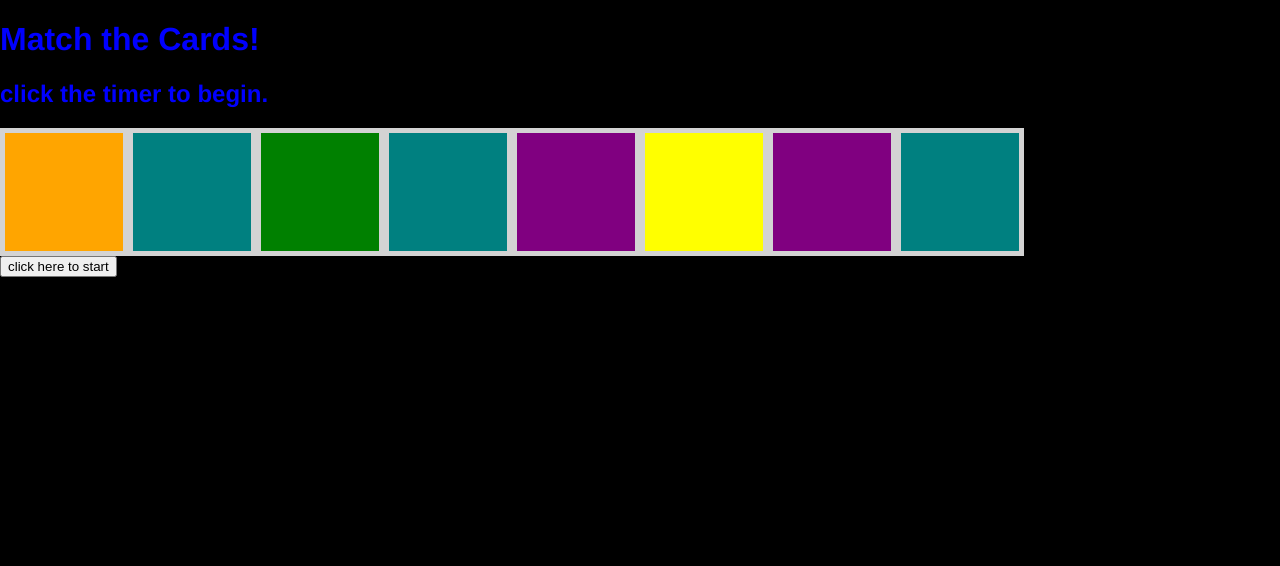
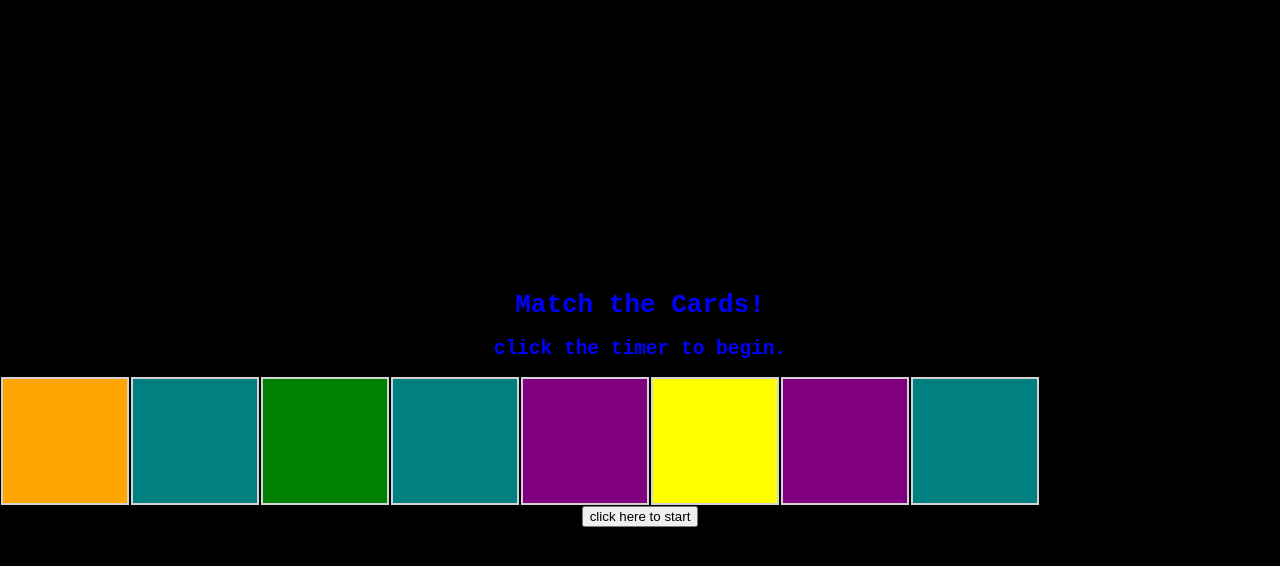
Before and after one commit to newmediarecordings/myproject1, a plain HTML site: page index.html in a window 1280 px wide. Drawn offline with Linux system fonts and the light colour scheme.

Commit message:
about to start messing some things up

```diff
--- a/css/main.css
+++ b/css/main.css
@@ -5,26 +5,36 @@
   body {
     height: 100vh;
     margin: 0;
-    font-family: Helvetica;
+    font-family: monospace;
     color: blue;
     background-color: black;
     grid-auto-columns: auto;
     grid-auto-rows: auto;
     grid-auto-flow: column;
+    position: relative;
+    text-align: center;
+    align-content: center
+  }
 
-  }
+
 .container {
     display: flex;
+    align-content: center;
+
 }
 
   .square {
 
-    border: 5px solid lightgrey;
+    border: 2px solid lightgrey;
+    background-color: aliceblue;
     text-align: center;
     width: 10vw;
     height: 10vw;
+    margin: 1px;
+    align-content: center;
   }
-  /* .card1 {
-    font-size: 2em;
-    padding-top: 20%;
-    } */
+
+ .button {
+
+    justify-items: center;
+ }
--- a/js/script.js
+++ b/js/script.js
@@ -34,46 +34,64 @@ document.querySelector('button').addEventListener('click', function() {
     console.log('clicked')
 });
 document.getElementById("square1")
-.addEventListener('click', function() {
-    console.log('clicked square 1') // i really want this to reveal a card.
+.addEventListener('click', function(evt) {
+    console.log(evt.target.style.backgroundColor)
 });
 document.getElementById("square2")
-.addEventListener('click', function() {
-    console.log('clicked square 2') // i really want this to reveal a card.
+.addEventListener('click', function(evt) {
+    console.log(evt.target.style.backgroundColor)
 });
 document.getElementById("square3")
-.addEventListener('click', function() {
-    console.log('clicked square 3') // i really want this to reveal a card.
+.addEventListener('click', function(evt) {
+    console.log(evt.target.style.backgroundColor)
 });
 document.getElementById("square4")
-.addEventListener('click', function() {
-    console.log('clicked square 4') // i really want this to reveal a card.
+.addEventListener('click', function(evt) {
+    console.log(evt.target.style.backgroundColor)
 });
 document.getElementById("square5")
-.addEventListener('click', function() {
-    console.log('clicked square 5') // i really want this to reveal a card.
+.addEventListener('click', function(evt) {
+    console.log(evt.target.style.backgroundColor)
 });
 document.getElementById("square6")
-.addEventListener('click', function() {
-    console.log('clicked square 6') // i really want this to reveal a card.
+.addEventListener('click', function(evt) {
+    console.log(evt.target.style.backgroundColor)
 });
 document.getElementById("square7")
-.addEventListener('click', function() {
-    console.log('clicked square 7') // i really want this to reveal a card.
+.addEventListener('click', function(evt) {
+    console.log(evt.target.style.backgroundColor)
 });
 document.getElementById("square8")
-.addEventListener('click', function() {
-    console.log('clicked square 8') // i really want this to reveal a card.
+.addEventListener('click', function(evt) {
+    console.log(evt.target.style.backgroundColor)
 });
-// document.getElementById('.square2').addEventListener('click', function() {
-//     console.log('clicked square') // i really want this to reveal a card.
-// });
 
+/*function reveal() {
+var x = document.getElementById("square8");
+if (x.style.display === "border") {
+  x.style.display = "block";
+} else {
+  x.style.display = "border";
+}
+}
+reveal ()
+*/
+function newFunction() {
 
+}
+
+document.getElementById("square8").onclick = function() {
+
+    document.getElementById("square8").style.display = newFunction();
+
+}
+
+//.addEventListener('click', function(newFunction)
+ //   console.log('grey')
 
 /*----- functions -----*/
-//shuffle cards
-//turn over cards
+//shuffle cards - check!
+//turn over cards or reveal, reveal is fine.
 
 
 function startTimer() {
@@ -117,12 +135,20 @@ function getRandomInt(max) {
 //let square connects the html id to the cards index array
   function fillColor() {
       for(let i=0; i<8;i++) {
-          let colorIndex = getRandomInt(cards.length)
-          let square=document.getElementById(`square${i+1}`).style.backgroundColor=`${cards[colorIndex].color}`
-
+          let colorIndex = getRandomInt(cards.length);
+          let square= document.getElementById(`square${i+1}`).style.backgroundColor=`${cards[colorIndex].color}`
+        checkMatch(square)
     }
   }
   //run this fillColor, is running that function there.
 fillColor()
 
-//next up! add event listeners to the cards!
+//matching
+
+function checkMatch(value) {
+    if (value === value) {
+        console.log('match');
+        } else {
+        console.log('no match')
+        }
+    }
```
